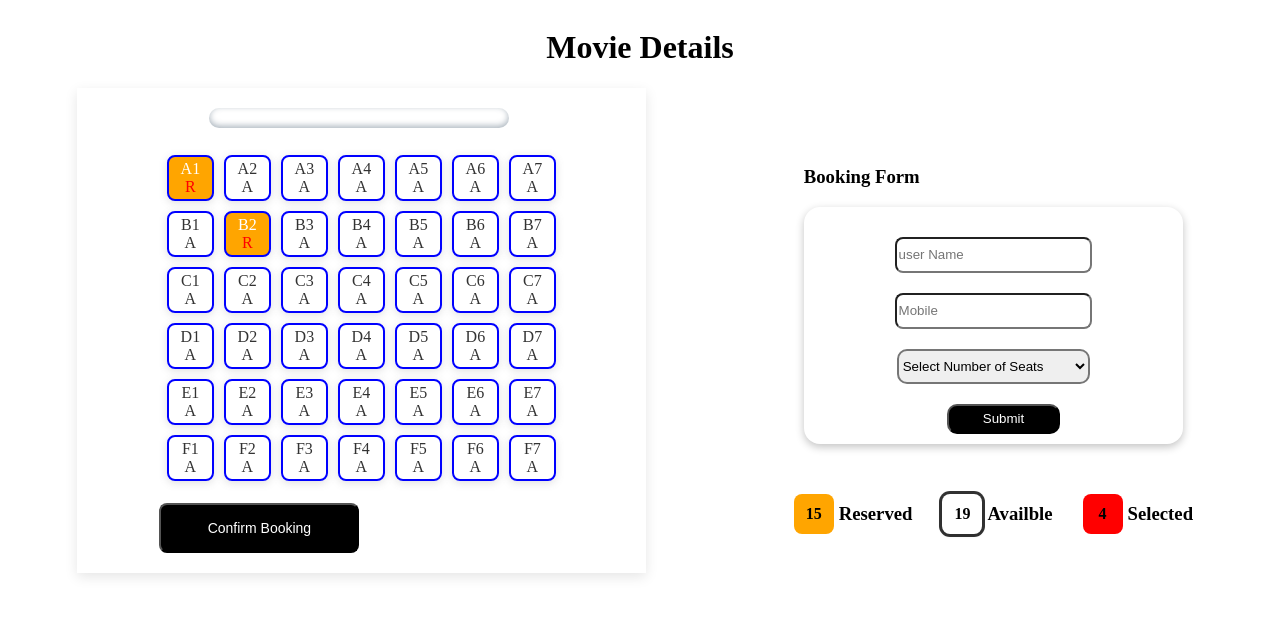
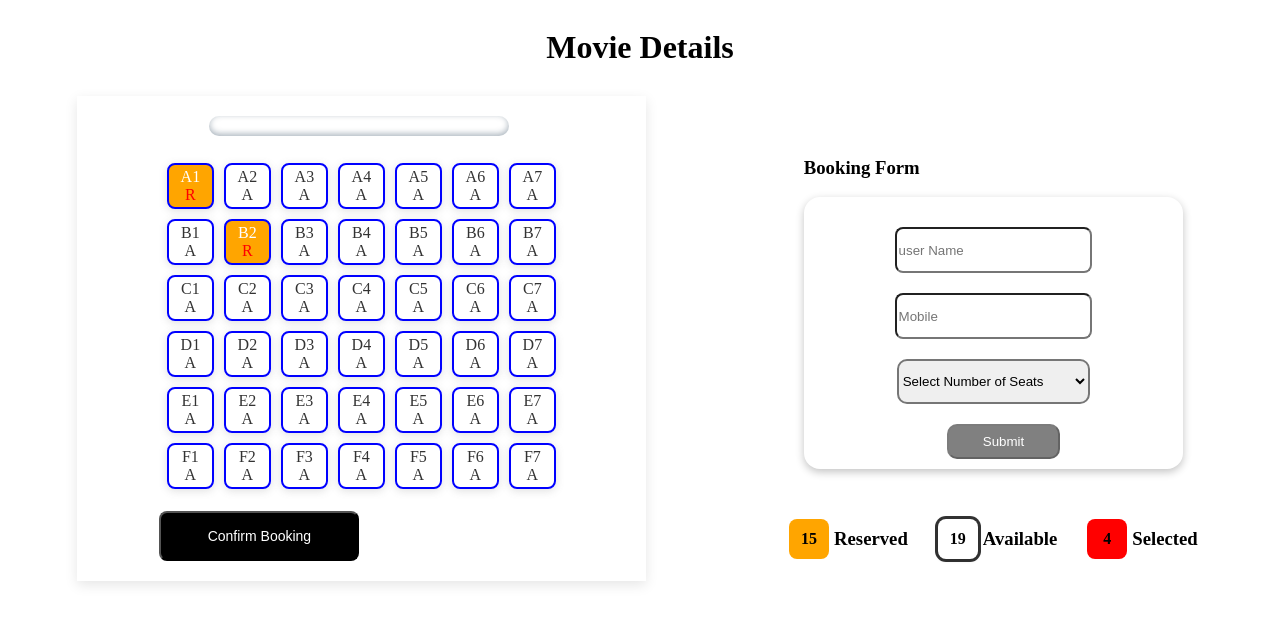
Before and after one commit to NAVEED476/movie-booking-app, a React (Create React App) app: page /movies/1 in a window 1280 px wide. Shown: the top 624 px of the page. Built offline with nearby package versions, Linux system fonts and the light colour scheme.

Commit message:
form details updated

```diff
--- a/src/pages/MovieBooking.jsx
+++ b/src/pages/MovieBooking.jsx
@@ -1,10 +1,32 @@
-import React from "react";
+import React, { useDebugValue, useState } from "react";
 import Seatbooking from "../components/Seatbooking";
 import "./movies.css";
+
 const MovieBooking = () => {
+  const [name, setName] = useState("");
+  const [number, setNumber] = useState("");
+  const [seats, setSeats] = useState("");
+
+  let userDetails = {
+    name:name,
+    number:number,
+    seats:seats
+  }
+
   const handleSubmit = (e) => {
     e.preventDefault();
+    localStorage.setItem("userDetails", JSON.stringify(userDetails));
+
   };
+
+  const handleSeatChange = (e) => {
+    setSeats(e.target.value);
+  };
+
+  const isAnyFieldEmpty = () => {
+    return !name.trim() || !number.trim() || !seats.trim();
+  };
+
   return (
     <div className="movie-cont">
       <div>
@@ -12,7 +34,7 @@ const MovieBooking = () => {
       </div>
       <div className="second">
         <div className="seat">
-          <Seatbooking />
+          <Seatbooking userDetails={userDetails} />
         </div>
         <div className="info">
           <div>
@@ -22,27 +44,60 @@ const MovieBooking = () => {
                 type="text"
                 placeholder="user Name"
                 className="user-name"
+                value={name}
+                onChange={(e) => setName(e.target.value)}
               />
-              <input type="text" placeholder="Mobile" className="user-name" />
-              <select name="select Seats" id="select">
+              <input
+                type="text"
+                placeholder="Mobile"
+                className="user-name"
+                value={number}
+                onChange={(e) => setNumber(e.target.value)}
+              />
+              <select
+                name="select Seats"
+                id="select"
+                value={seats}
+                onChange={handleSeatChange}
+              >
                 <option value="">Select Number of Seats</option>
-                <option value="">1</option>
-                <option value="">2</option>
-                <option value="">3</option>
-                <option value="">4</option>
-                <option value="">6</option>
-                <option value="">7</option>
-                <option value="">8</option>
+                <option value="1">1</option>
+                <option value="2">2</option>
+                <option value="3">3</option>
+                <option value="4">4</option>
+                <option value="6">6</option>
+                <option value="7">7</option>
+                <option value="8">8</option>
               </select>
-              <button className="user-submit-btn">Submit</button>
+              <button
+                className={`user-submit-btn ${isAnyFieldEmpty() ? 'disabled-btn' : ''}`}
+                disabled={isAnyFieldEmpty()}
+              >
+                Submit
+              </button>
             </form>
           </div>
           <div className="booking-info">
-            <div className="flex-cont"><div className="info-box info-box-size"> <h4>15</h4></div><h3>Reserved</h3></div>
-            <div className="flex-cont"><div className="av-info-box info-box-size"><h4>19</h4></div><h3>Availble</h3></div>
-            <div className="flex-cont"><div className="selected-info-box info-box-size"><h4>4</h4></div><h3>Selected</h3></div>
-
-             </div>
+            <div className="flex-cont">
+              <div className="info-box info-box-size">
+                {" "}
+                <h4>15</h4>
+              </div>
+              <h3>Reserved</h3>
+            </div>
+            <div className="flex-cont">
+              <div className="av-info-box info-box-size">
+                <h4>19</h4>
+              </div>
+              <h3>Available</h3>
+            </div>
+            <div className="flex-cont">
+              <div className="selected-info-box info-box-size">
+                <h4>4</h4>
+              </div>
+              <h3>Selected</h3>
+            </div>
+          </div>
         </div>
       </div>
     </div>
--- a/src/pages/movies.css
+++ b/src/pages/movies.css
@@ -43,20 +43,20 @@
 }
 .user-name {
   width: 50%;
-  height: 30px;
+  height: 40px;
   border-radius: 8px;
   margin: 10px;
 }
 .user-form select {
   width: 51%;
-  height: 35px;
+  height: 45px;
   margin: 10px;
   border-radius: 10px;
   border-width: 2px;
 }
 .user-submit-btn {
   width: 30%;
-  height: 30px;
+  height: 35px;
   margin: 10px;
   margin-left: 8%;
   border-radius: 10px;
@@ -111,3 +111,7 @@
   background: red;
   border-radius: 8px;
 }
+
+.disabled-btn {
+  background-color: grey;
+}
```
